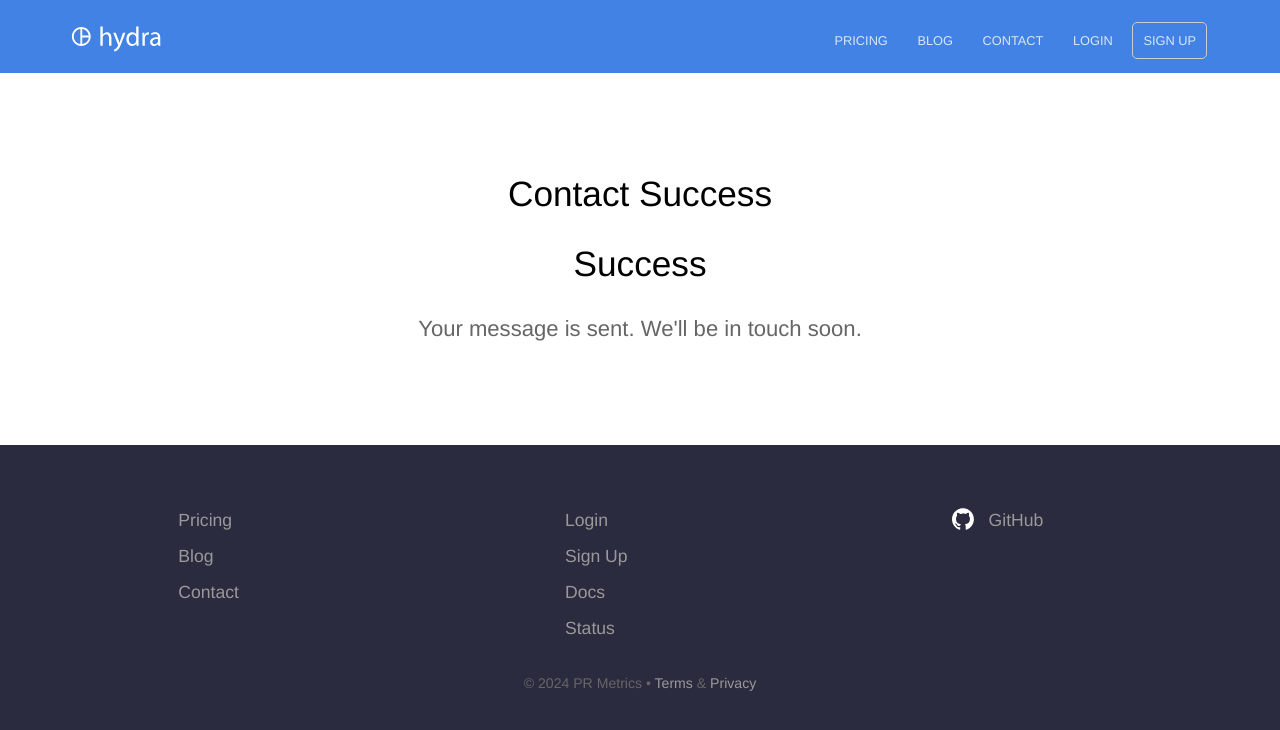
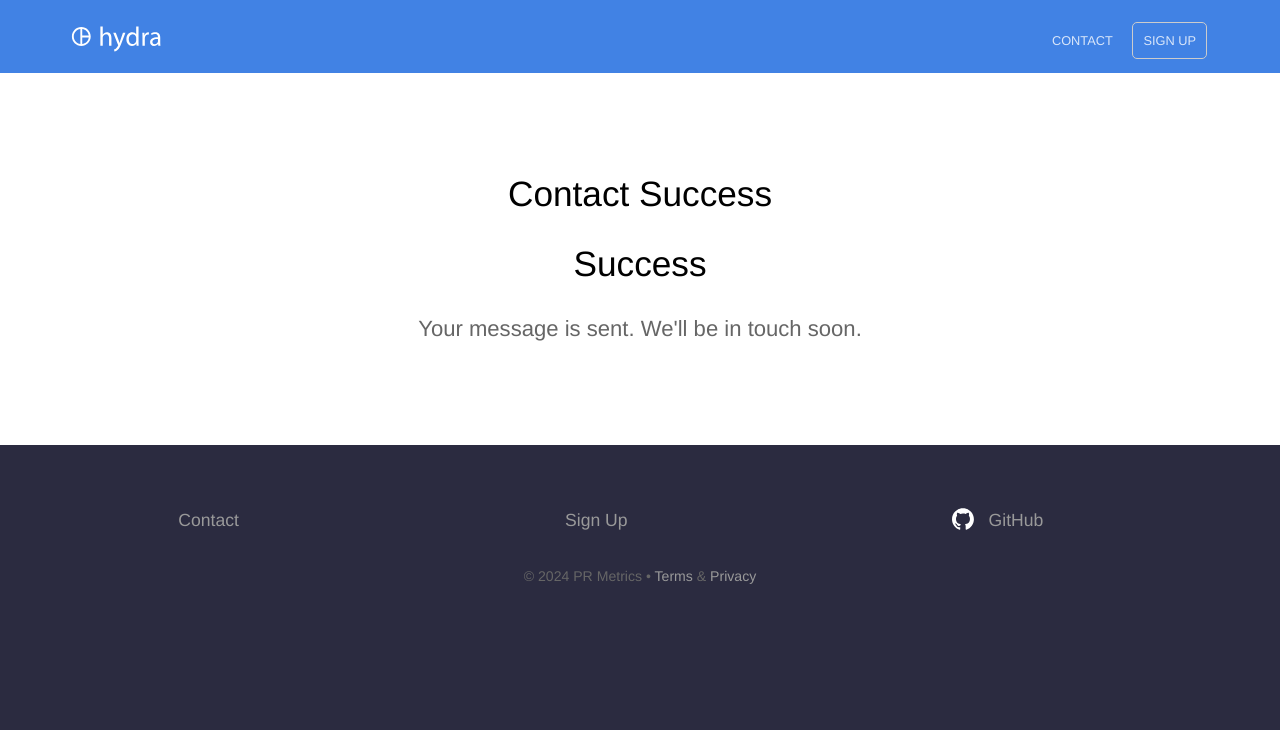
Before and after one commit to prmetrics/landing, a Jekyll site: the page built from contact-success.html, in a window 1280 px wide. Shown: the top 730 px of the page. Built offline with Jekyll 4.4.1, drawn with Linux system fonts in a browser that asks for light colours.

Commit message:
Remove unnecessary navigation links until they are ready

```diff
--- a/_data/footer.yml
+++ b/_data/footer.yml
@@ -1,21 +1,8 @@
 - links:
-  - name: Pricing
-    link: /pricing/
-  - name: Blog
-    link: /blog/
   - name: Contact
     link: /contact/
 - links:
-  - name: Login
-    link: /
-    new_window: true
   - name: Sign Up
-    link: /
-    new_window: true
-  - name: Docs
-    link: /
-    new_window: true
-  - name: Status
     link: /
     new_window: true
 - links:
```
Also changed, not shown: _data/navigation.yml (+0 -12 lines).
